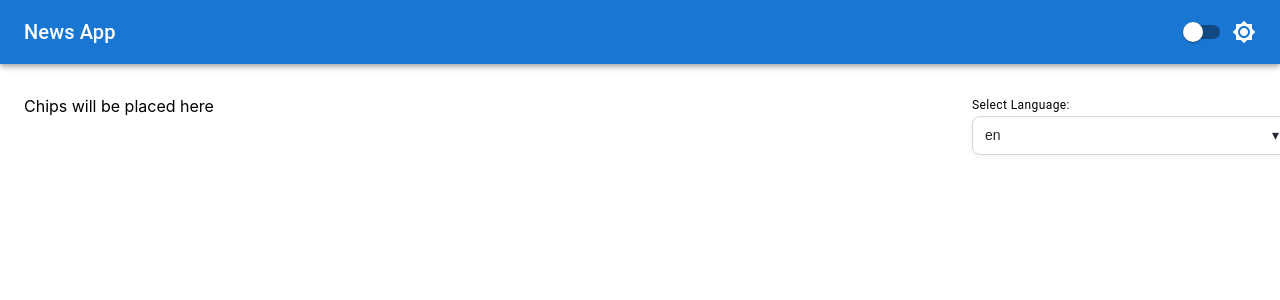
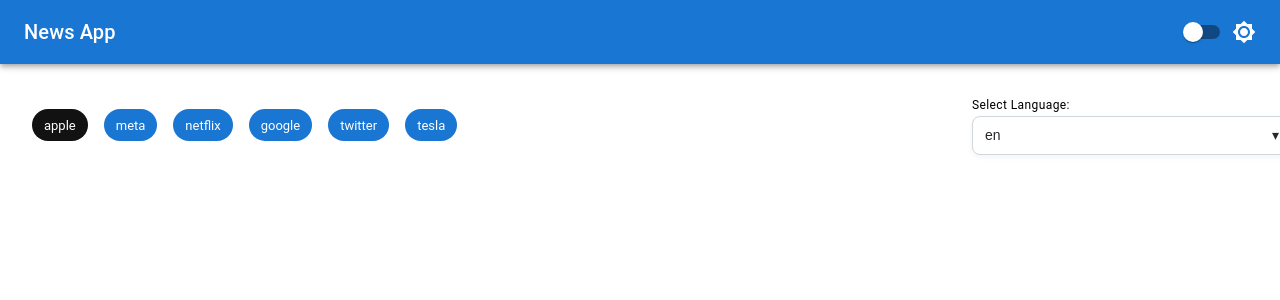
Before and after one commit to SiddiquiMonis401/article-app, a React (Create React App) app: page / in a window 1280 px wide. Shown: the top 300 px of the page. Built offline with nearby package versions, Linux system fonts and the light colour scheme.

Commit message:
added article source chips

```diff
--- a/src/features/articles/articles.tsx
+++ b/src/features/articles/articles.tsx
@@ -1,28 +1,59 @@
-import {useContext} from 'react';
+import {useContext, useState} from 'react';
+import { SelectProps } from "@mui/base/Select";
 import { Container, FormGroup, Grid, Typography } from "@mui/material";
 import { ArtcileAppBar } from "../../layout";
 import LangaugeSelector from "./components/langauge_selector";
 import { ThemeContext } from "../../context";
+import ArticleSources from './components/article_sources';
+import { languageOptions } from './utils/scripts';
 
 export default function Aritcles() {
 
-  const { themeData: { direction } } = useContext(ThemeContext);
+
+  const { onChangeThemeData, themeData: { direction } } = useContext(ThemeContext);
+
+  const [articleSource, setArticleSource] = useState('apple');
+
+
+  const [{languageCode: enCode},{languageCode: arCode}] = languageOptions;
+
+  const [language, setlanguage] = useState<string>(
+    direction === 'ltr' ? enCode : arCode
+  );
+
+  const onArticleSourceChange = (source: string) => {
+    if(source !== articleSource) {
+      setArticleSource(source);
+    }
+  }
+
+  const onLanguageChange:SelectProps<string, false>['onChange'] = (_, languageCode) => {
+    if (languageCode) {
+      setlanguage(languageCode);
+      onChangeThemeData(
+        "direction",
+        languageCode === "ar" ? "rtl" : "ltr"
+      );
+    }
+  }
 
   return (
     <>
       <Container  dir={direction} maxWidth={false} disableGutters>
         <ArtcileAppBar />
-        <Container sx={{ padding: 4 }} maxWidth={false}>
+        <Container  sx={{ padding: 4 }} maxWidth={false}>
           <Grid container spacing={4}>
-            <Grid justifyContent="flex-start" item container xs={12} md={9}>
-              <div>Chips will be placed here</div>
+            <Grid alignItems="center" justifyContent="flex-start" item container xs={12} md={9}>
+              <>
+              <ArticleSources onSelectArticleSource={onArticleSourceChange} articleSource={articleSource} />
+              </>
             </Grid>
             <Grid container item xs={12} md={3}>
               <Typography variant="caption">
                 Select Language:
               </Typography>
               <FormGroup>
-                <LangaugeSelector />
+                <LangaugeSelector languageSelected={language!} onSelectLangauge={onLanguageChange} />
               </FormGroup>
             </Grid>
           </Grid>
--- /dev/null
+++ b/src/features/articles/components/article_sources.tsx
@@ -0,0 +1,34 @@
+import { Box, Chip } from "@mui/material";
+import { articleSources } from "../utils/scripts";
+
+type ArticleSourceProps = {
+    articleSource: string;
+    onSelectArticleSource: (articleSource: string) => void;
+}
+
+export default function ArticleSources({ articleSource: source, onSelectArticleSource } : ArticleSourceProps) {
+  return (
+    <div>
+      {articleSources.map((articleSource) => (
+        <Box display="inline-block" p={1}>
+          <Chip
+          onClick={() => {
+            onSelectArticleSource(articleSource)
+          }}
+            sx={{
+              backgroundColor:  (theme) => source === articleSource ? theme.palette.mode === "dark" ? '#1976d2' : '#121212' : theme.palette.primary.main, // Background color based on theme
+              color: (theme) => theme.palette.primary.contrastText, // Text color based on theme
+              '&:hover': {
+                backgroundColor: (theme) => source === articleSource ? theme.palette.mode === "dark" ? '#1976d2' : '#121212' : theme.palette.primary.main, // Change background color on hover
+                color: 'white', // Change text color on hover
+                // Add any other hover styles...
+              },
+            }}
+            key={articleSource}
+            label={articleSource}
+          />
+        </Box>
+      ))}
+    </div>
+  );
+}
--- a/src/features/articles/components/langauge_selector.tsx
+++ b/src/features/articles/components/langauge_selector.tsx
@@ -5,31 +5,18 @@
 import { styled } from "@mui/system";
 import { languageOptions } from "../utils/scripts";
 
-import { ThemeContext } from "../../../context";
 
-export default function LangaugeSelector() {
+type Props = {languageSelected: string, onSelectLangauge: SelectProps<string, false>['onChange']};
 
-  const { onChangeThemeData, themeData: { direction } } = React.useContext(ThemeContext);
+export default function LangaugeSelector({onSelectLangauge, languageSelected}:Props) {
 
-  const [{languageCode: enCode},{languageCode: arCode}] = languageOptions;
 
-  const [value, setValue] = React.useState<string>(
-    direction === 'ltr' ? enCode : arCode
-  );
 
-  const onSelectLangauge: SelectProps<string, false>['onChange'] = (_, languageCode) => {
-    if (languageCode) {
-      setValue(languageCode);
-      onChangeThemeData(
-        "direction",
-        languageCode === "ar" ? "rtl" : "ltr"
-      );
-    }
-  }
+
   return (
     <div>
       <CustomSelect
-        value={value}
+        value={languageSelected}
         onChange={onSelectLangauge}
       >
         {languageOptions.map(({language, languageCode}) => (
@@ -102,8 +89,8 @@
   }
 
   &.${selectClasses.focusVisible} {
-    border-color: ${blue[400]};
-    outline: 3px solid ${theme.palette.mode === "dark" ? blue[500] : blue[200]};
+    border-color: #1976d2;
+    outline: 3px solid ${theme.palette.mode === "dark" ? '#1976d2' : blue[200]};
   }
 
   &.${selectClasses.expanded} {
--- a/src/features/articles/utils/scripts.tsx
+++ b/src/features/articles/utils/scripts.tsx
@@ -8,3 +8,5 @@
     language: "Arabic",
   },
 ];
+
+export const articleSources = ['apple','meta', 'netflix', 'google', 'twitter', 'tesla'];
--- a/src/layout/app_bar.tsx
+++ b/src/layout/app_bar.tsx
@@ -23,6 +23,17 @@
           </Typography>
           <FormGroup>
             <Switch
+              sx={{
+                "& .MuiSwitch-thumb": {
+                  backgroundColor: "white",
+                },
+                '&.Mui-checked .MuiSwitch-track': {
+                  backgroundColor: 'white', // Set background color to green when checked
+                },
+                '&.MuiSwitch-track': {
+                  backgroundColor: 'white', // Set background color to grey
+                },
+              }}
               onChange={(_, checked) => onChangeThemeData("darkMode", checked)}
             />
           </FormGroup>
--- a/src/providers/material_theme_provider.tsx
+++ b/src/providers/material_theme_provider.tsx
@@ -6,11 +6,16 @@
   children: ReactNode;
 }
 
+
+
 export default function MaterialThemeProvider({ children }: ThemeProviderProps) {
     const { themeData: { darkMode, direction } } = useContext(ThemeContext);
     const theme = createTheme({
       palette: {
         mode: darkMode ? "dark" : "light",
+        primary: {
+          main: darkMode ? '#121212' : '#1976d2',
+        }
       },
       direction,
     });
```
Lines whose indentation alone changed are shown as unchanged.
